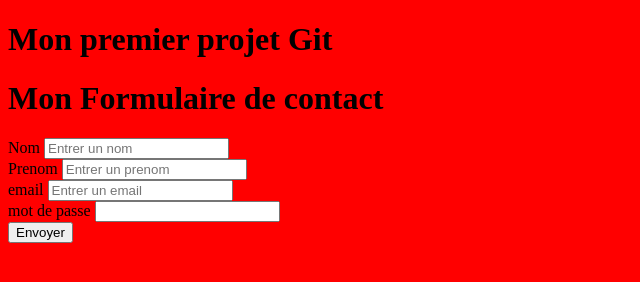
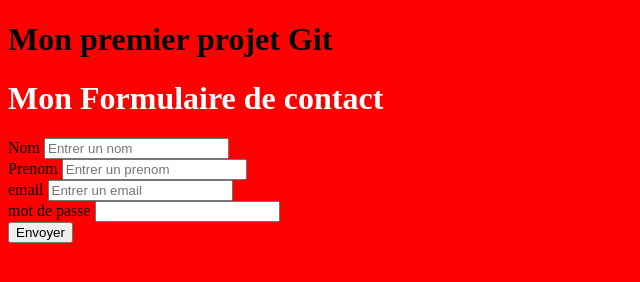
Before and after one commit to Lordrak/monformulaire, a plain HTML site: page index.html in a window 1280 px wide. Shown: the whole page, without its empty margins (0-640 px from the left). Drawn offline with Linux system fonts and the light colour scheme.

Commit message:
Changement du tire Mon formulaire de contact en blanc

```diff
--- a/index.html
+++ b/index.html
@@ -5,7 +5,7 @@
 </head>
 <body style="background: red">
 	<h1>Mon premier projet Git</h1>
-	<h1>Mon Formulaire de contact</h1>
+	<h1 style="color : white">Mon Formulaire de contact</h1>
 	<form>
 		<label>Nom</label> <input type="text" name="nom" placeholder="Entrer un nom"><br/>
 		<label>Prenom</label> <input type="text" name="prenom" placeholder="Entrer un prenom"><br/>
```
